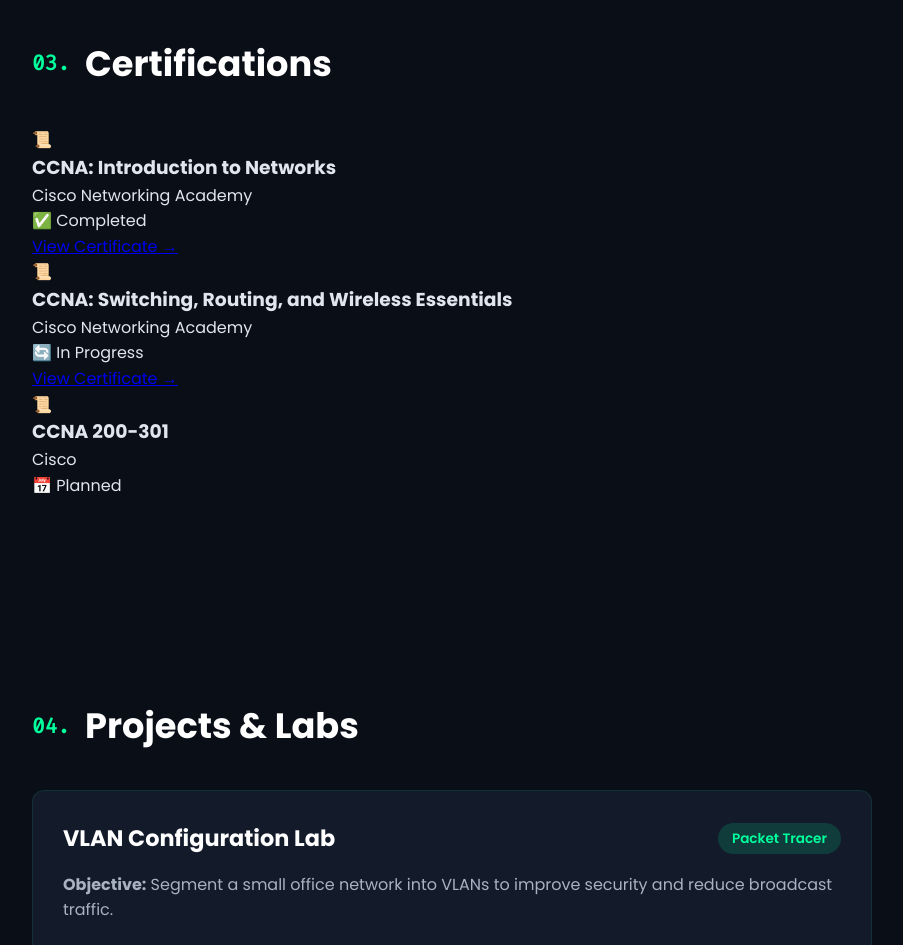
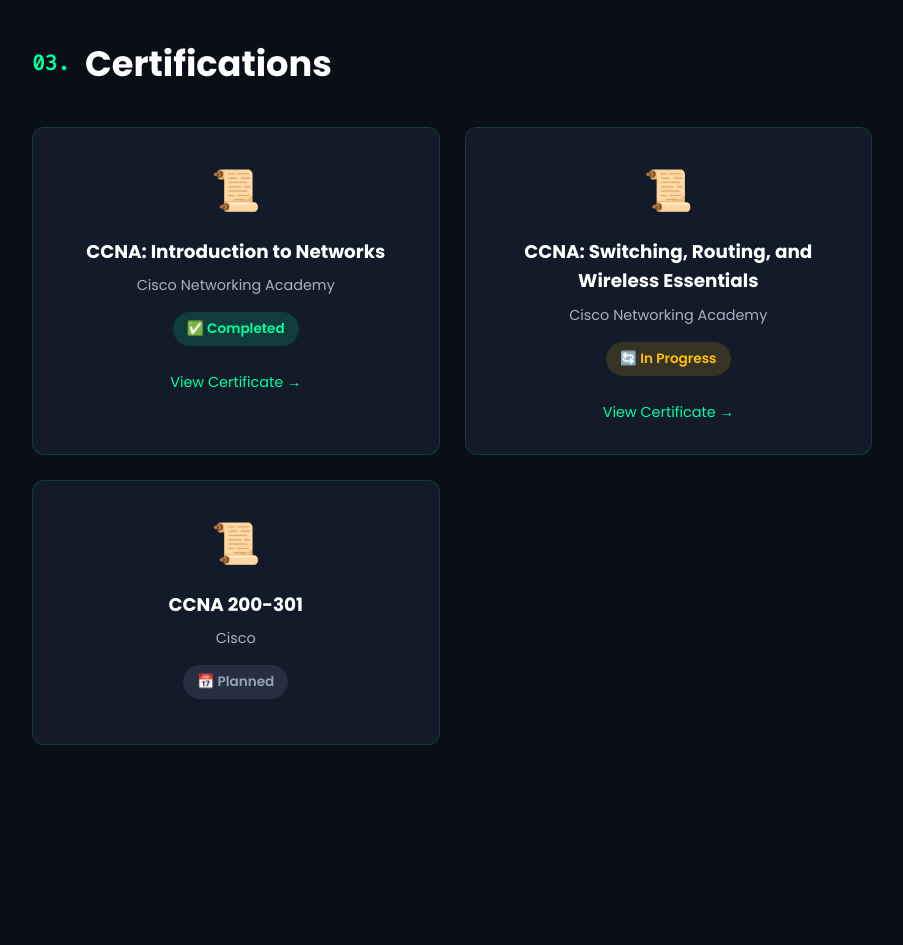
Before and after one commit to K4zuyukii/Kazuyuki, a plain HTML site: page index.html in a window 1280 px wide. Shown: the part 1880-2825 px from the top of the page, without its empty margins (188-1091 px from the left). Drawn offline with Linux system fonts and the light colour scheme.

Commit message:
Add styles for certification grid and cards
Added styles for certification grid and cards.

```diff
--- a/style.css
+++ b/style.css
@@ -328,3 +328,80 @@
     padding: 60px 20px;
   }
 }
+
+/* CERTIFICATIONS */
+.cert-grid {
+  display: grid;
+  grid-template-columns: repeat(auto-fit, minmax(280px, 1fr));
+  gap: 25px;
+}
+
+.cert-card {
+  background: #131a2a;
+  border: 1px solid rgba(0,255,157,0.15);
+  padding: 30px;
+  border-radius: 12px;
+  text-align: center;
+  transition: all 0.3s;
+}
+
+.cert-card:hover {
+  border-color: #00ff9d;
+  transform: translateY(-8px);
+  box-shadow: 0 15px 30px rgba(0,0,0,0.3);
+}
+
+.cert-icon {
+  font-size: 2.5em;
+  margin-bottom: 15px;
+}
+
+.cert-card h3 {
+  color: white;
+  font-size: 1.15em;
+  margin-bottom: 8px;
+}
+
+.cert-issuer {
+  color: #a8b2c1;
+  font-size: 0.9em;
+  margin-bottom: 15px;
+}
+
+.cert-status {
+  font-weight: 600;
+  padding: 6px 14px;
+  border-radius: 20px;
+  display: inline-block;
+  font-size: 0.85em;
+  margin-bottom: 15px;
+}
+
+.status-completed {
+  background: rgba(0,255,157,0.15);
+  color: #00ff9d;
+}
+
+.status-progress {
+  background: rgba(255,193,7,0.15);
+  color: #ffc107;
+}
+
+.status-planned {
+  background: rgba(148,163,184,0.15);
+  color: #94a3b8;
+}
+
+.cert-link {
+  display: block;
+  color: #00ff9d;
+  text-decoration: none;
+  font-size: 0.9em;
+  margin-top: 10px;
+  transition: color 0.3s;
+}
+
+.cert-link:hover {
+  color: #00cc7d;
+  text-decoration: underline;
+}
```
